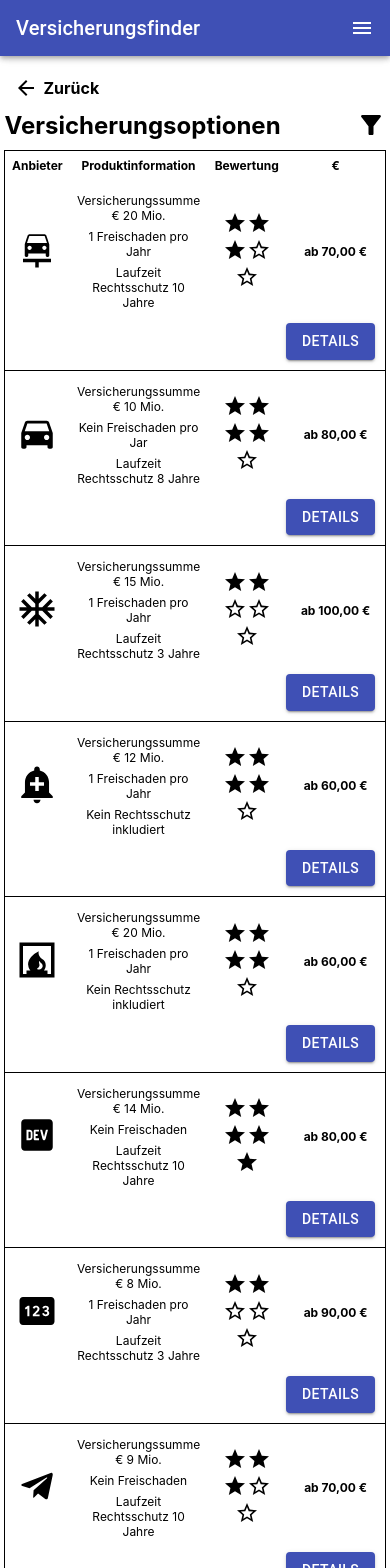
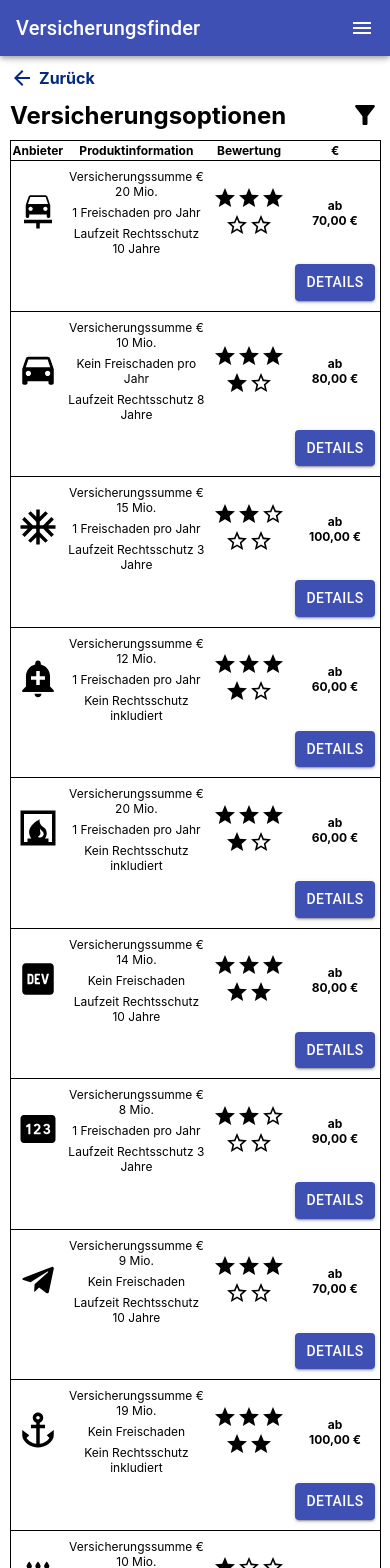
Before and after one commit to IsabellaZaby/insurance-finder, a React (Create React App) app: page /stepTwo in a window 390 px wide. Shown: the top 1568 px of the page. Built offline with nearby package versions, Linux system fonts and the light colour scheme.

Commit message:
something something more

```diff
--- a/package.json
+++ b/package.json
@@ -2,6 +2,7 @@
   "name": "my-app",
   "version": "0.1.0",
   "private": true,
+  "homepage": "insurance-finder.github.io",
   "dependencies": {
     "@emotion/react": "^11.7.1",
     "@emotion/styled": "^11.6.0",
@@ -25,7 +26,9 @@
     "start": "react-scripts start",
     "build": "react-scripts build",
     "test": "react-scripts test",
-    "eject": "react-scripts eject"
+    "eject": "react-scripts eject",
+    "predeploy": "npm run build",
+    "deploy": "gh-pages -d build"
   },
   "browserslist": {
     "production": [
--- a/public/index.html
+++ b/public/index.html
@@ -7,9 +7,10 @@
     <meta name="theme-color" content="#000000" />
     <meta
       name="description"
-      content="Web site created using create-react-app"
+      content="Finden Sie ihre perfekte Versicherung!"
     />
     <link rel="apple-touch-icon" href="%PUBLIC_URL%/logo192.png" />
+    <meta name="robots" content="noindex, nofollow" />
     <!--
       manifest.json provides metadata used when your web app is installed on a
       user's mobile device or desktop. See https://developers.google.com/web/fundamentals/web-app-manifest/
--- a/src/components/StepFive.module.css
+++ b/src/components/StepFive.module.css
@@ -4,6 +4,11 @@
     display: flex;
     align-items: center;
     flex-flow: column nowrap;
-    margin: 20px;
+    margin: 10px;
     justify-content: center;
 }
+
+.back {
+    color: #002884 !important;
+    font-weight: bold;
+}
--- a/src/components/StepFive.tsx
+++ b/src/components/StepFive.tsx
@@ -8,7 +8,7 @@ const StepFive: FC = () => {
             <h1>Vielen Dank!</h1>
             <span style={{fontSize: '100px'}}>&#127881;</span>
             <h3>Wir melden uns so schnell wie möglich bei Ihnen mit dem besten Angebot!</h3>
-            <Link to={"/"}>Zurück zur Startseite</Link>
+            <Link to={"/"} className={styles.back}>Zurück zur Startseite</Link>
         </div>
     );
 };
--- a/src/components/StepFour.module.css
+++ b/src/components/StepFour.module.css
@@ -3,7 +3,7 @@
     display: flex;
     align-items: flex-start;
     flex-flow: column nowrap;
-    margin: 20px;
+    margin: 10px;
 }
 
 .back {
@@ -12,7 +12,8 @@
     align-items: center;
     align-self: start;
     margin: 0;
-    font-weight: normal;
+    font-weight: bold;
+    color: #002884 !important;
 }
 
 .back svg {
--- a/src/components/StepOne.module.css
+++ b/src/components/StepOne.module.css
@@ -2,7 +2,7 @@
     width: 100%;
     display: flex;
     flex-flow: column nowrap;
-    margin: 20px;
+    margin: 10px;
     align-items: center;
 }
 
--- a/src/components/StepOne.tsx
+++ b/src/components/StepOne.tsx
@@ -91,7 +91,7 @@ const StepOne: FC = () => {
 
     return (
         <div className={styles.wrapper}>
-            <h1>Versicherungsrechner</h1>
+            <h1>Prämienrechner</h1>
             <div className={styles.card}>
                 <FormControl sx={{marginRight: '10px', maxWidth: '100%', width: '40%'}}>
                     <InputLabel id="demo-simple-select-label">Marke</InputLabel>
--- a/src/components/StepThree.module.css
+++ b/src/components/StepThree.module.css
@@ -3,7 +3,7 @@
     display: flex;
     align-items: flex-start;
     flex-flow: column nowrap;
-    margin: 20px;
+    margin: 10px;
 }
 
 .back {
@@ -12,7 +12,8 @@
     align-items: center;
     align-self: start;
     margin: 0;
-    font-weight: normal;
+    font-weight: bold;
+    color: #002884 !important;
 }
 
 .back svg {
--- a/src/components/StepTwo.module.css
+++ b/src/components/StepTwo.module.css
@@ -3,7 +3,7 @@
     display: flex;
     align-items: center;
     flex-flow: column nowrap;
-    margin: 20px;
+    margin: 10px;
 }
 
 .table {
@@ -26,6 +26,7 @@
     font-weight: bold;
     display: table-row;
     justify-content: space-around;
+    border-bottom: 1px solid black;
 }
 
 .buttonrow {
@@ -36,14 +37,13 @@
 }
 
 .buttonrow button {
-    margin: 0 10px 10px 0;
+    margin: 0 0 10px 0;
     width: 90%;
 }
 
 .cell {
     display: table-cell;
     padding: 7px;
-    /*border: 1px solid black;*/
     text-align: center;
     vertical-align: middle;
 }
@@ -52,9 +52,10 @@
     font-weight: bold;
 }
 
-@media screen and (max-width: 410px) {
+@media screen and (max-width: 460px) {
     .cell {
         font-size: 12px;
+        padding: 2px;
     }
 }
 
@@ -75,8 +76,9 @@
     flex-flow: row nowrap;
     align-items: center;
     align-self: start;
-    margin: 0 0 10px 10px;
+    margin: 0 0 10px 0;
     font-weight: bold;
+    color: #002884 !important;
 }
 
 .back svg {
--- a/src/components/StepTwo.tsx
+++ b/src/components/StepTwo.tsx
@@ -49,7 +49,7 @@ const StepTwo: FC = () => {
                         </div>
                     </div>
                     <div className={styles.cell}><Star/><Star/><Star/><StarOutline/><StarOutline/></div>
-                    <div className={`${styles.cell} ${styles.price}`}>ab 70,00 €</div>
+                    <div className={`${styles.cell} ${styles.price}`}>ab  <br/>70,00 €</div>
                 </a>
                 <div className={styles.buttonrow}>
                     <div className={styles.cell}/>
@@ -62,12 +62,12 @@ const StepTwo: FC = () => {
                     <div className={styles.cell}>
                         <div className={styles.bullet}>
                             <span className={styles.bullet}>Versicherungssumme € 10 Mio.</span>
-                            <span className={styles.bullet}>Kein Freischaden pro Jar</span>
+                            <span className={styles.bullet}>Kein Freischaden pro Jahr</span>
                             <span className={styles.bullet}>Laufzeit Rechtsschutz 8 Jahre</span>
                         </div>
                     </div>
                     <div className={styles.cell}><Star/><Star/><Star/><Star/><StarOutline/></div>
-                    <div className={`${styles.cell} ${styles.price}`}>ab 80,00 €</div>
+                    <div className={`${styles.cell} ${styles.price}`}>ab  <br/>80,00 €</div>
                 </a>
                 <div className={styles.buttonrow}>
                     <div className={styles.cell}/>
@@ -85,7 +85,7 @@ const StepTwo: FC = () => {
                         </div>
                     </div>
                     <div className={styles.cell}><Star/><Star/><StarOutline/><StarOutline/><StarOutline/></div>
-                    <div className={`${styles.cell} ${styles.price}`}>ab 100,00 €</div>
+                    <div className={`${styles.cell} ${styles.price}`}>ab  <br/>100,00 €</div>
                 </a>
                 <div className={styles.buttonrow}>
                     <div className={styles.cell}/>
@@ -103,7 +103,7 @@ const StepTwo: FC = () => {
                         </div>
                     </div>
                     <div className={styles.cell}><Star/><Star/><Star/><Star/><StarOutline/></div>
-                    <div className={`${styles.cell} ${styles.price}`}>ab 60,00 €</div>
+                    <div className={`${styles.cell} ${styles.price}`}>ab  <br/>60,00 €</div>
                 </a>
                 <div className={styles.buttonrow}>
                     <div className={styles.cell}/>
@@ -121,7 +121,7 @@ const StepTwo: FC = () => {
                         </div>
                     </div>
                     <div className={styles.cell}><Star/><Star/><Star/><Star/><StarOutline/></div>
-                    <div className={`${styles.cell} ${styles.price}`}>ab 60,00 €</div>
+                    <div className={`${styles.cell} ${styles.price}`}>ab  <br/>60,00 €</div>
                 </a>
                 <div className={styles.buttonrow}>
                     <div className={styles.cell}/>
@@ -139,7 +139,7 @@ const StepTwo: FC = () => {
                         </div>
                     </div>
                     <div className={styles.cell}><Star/><Star/><Star/><Star/><Star/></div>
-                    <div className={`${styles.cell} ${styles.price}`}>ab 80,00 €</div>
+                    <div className={`${styles.cell} ${styles.price}`}>ab  <br/>80,00 €</div>
                 </a>
                 <div className={styles.buttonrow}>
                     <div className={styles.cell}/>
@@ -157,7 +157,7 @@ const StepTwo: FC = () => {
                         </div>
                     </div>
                     <div className={styles.cell}><Star/><Star/><StarOutline/><StarOutline/><StarOutline/></div>
-                    <div className={`${styles.cell} ${styles.price}`}>ab 90,00 €</div>
+                    <div className={`${styles.cell} ${styles.price}`}>ab  <br/>90,00 €</div>
                 </a>
                 <div className={styles.buttonrow}>
                     <div className={styles.cell}/>
@@ -175,7 +175,7 @@ const StepTwo: FC = () => {
                         </div>
                     </div>
                     <div className={styles.cell}><Star/><Star/><Star/><StarOutline/><StarOutline/></div>
-                    <div className={`${styles.cell} ${styles.price}`}>ab 70,00 €</div>
+                    <div className={`${styles.cell} ${styles.price}`}>ab  <br/>70,00 €</div>
                 </a>
                 <div className={styles.buttonrow}>
                     <div className={styles.cell}/>
@@ -193,7 +193,7 @@ const StepTwo: FC = () => {
                         </div>
                     </div>
                     <div className={styles.cell}><Star/><Star/><Star/><Star/><Star/></div>
-                    <div className={`${styles.cell} ${styles.price}`}>ab 100,00 €</div>
+                    <div className={`${styles.cell} ${styles.price}`}>ab  <br/>100,00 €</div>
                 </a>
                 <div className={styles.buttonrow}>
                     <div className={styles.cell}/>
@@ -211,7 +211,7 @@ const StepTwo: FC = () => {
                         </div>
                     </div>
                     <div className={styles.cell}><Star/><StarOutline/><StarOutline/><StarOutline/><StarOutline/></div>
-                    <div className={`${styles.cell} ${styles.price}`}>ab 100,00 €</div>
+                    <div className={`${styles.cell} ${styles.price}`}>ab  <br/>100,00 €</div>
                 </a>
                 <div className={styles.buttonrow}>
                     <div className={styles.cell}/>
```
